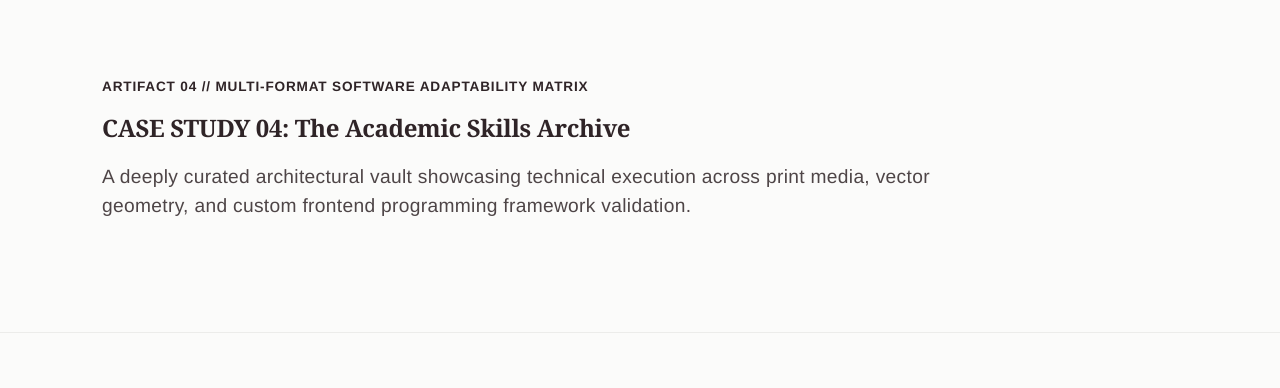
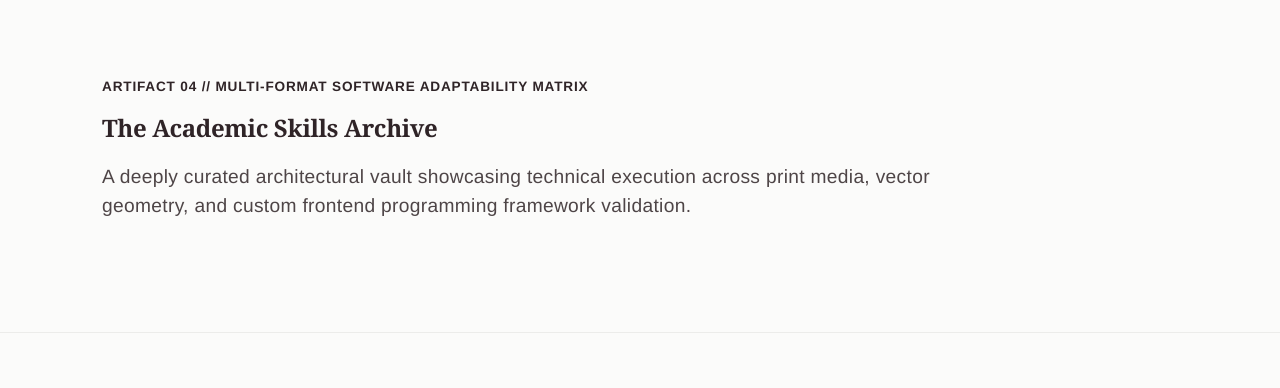
Before and after one commit to priceed50/edlynp-portfolio, a plain HTML site: page skills-archive.html in a window 1280 px wide. Shown: the part 137-525 px from the top of the page. Drawn offline with Linux system fonts and the light colour scheme.

Commit message:
Update skills-archive title

```diff
--- a/skills-archive.html
+++ b/skills-archive.html
@@ -40,7 +40,7 @@
     <section class="case-study-hero">
       <div class="container">
         <span class="label">Artifact 04 // Multi-Format Software Adaptability Matrix</span>
-        <h1 class="display-title">CASE STUDY 04: The Academic Skills Archive</h1>
+        <h1 class="display-title">The Academic Skills Archive</h1>
         <p class="case-study-intro-text">
           A deeply curated architectural vault showcasing technical execution across print media, vector geometry, and
           custom frontend programming framework validation.
```
